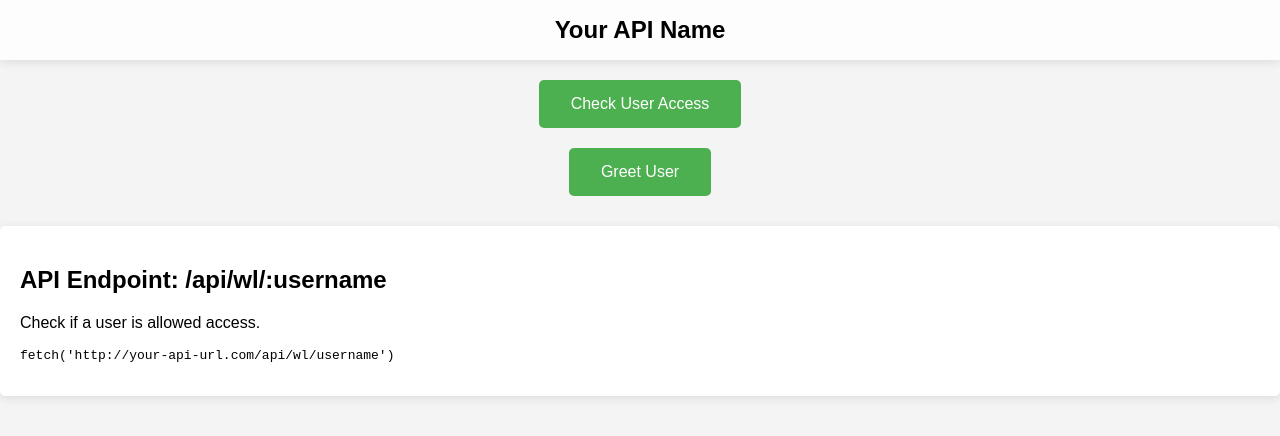
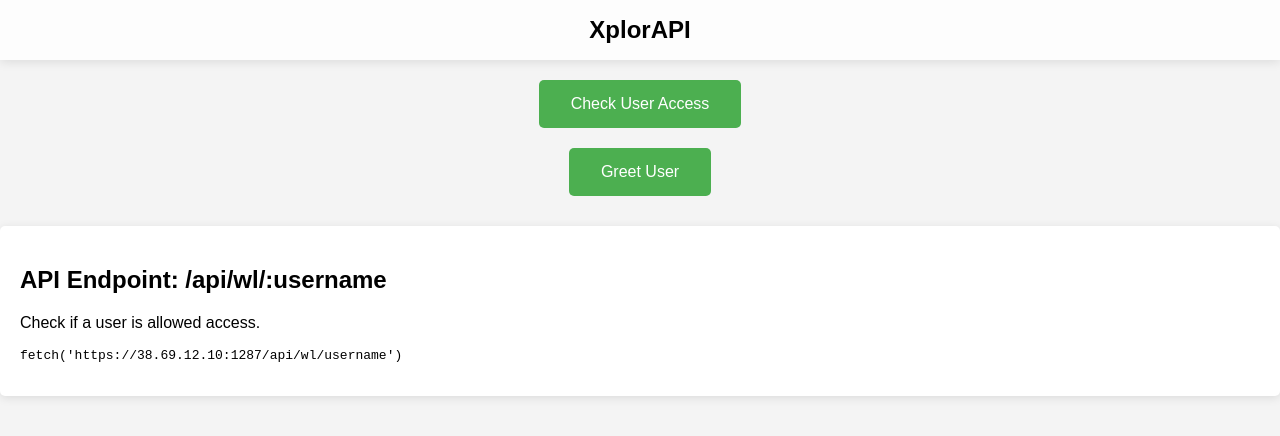
Before and after one commit to xplor-studios/api, a plain HTML site: page index.html in a window 1280 px wide. Both pictures are taken after a click on the button "Check User Access". Drawn offline with Linux system fonts and the light colour scheme.

Commit message:
Update index.html

```diff
--- a/index.html
+++ b/index.html
@@ -3,12 +3,12 @@
 <head>
     <meta charset="UTF-8">
     <meta name="viewport" content="width=device-width, initial-scale=1.0">
-    <title>Your API Name</title>
+    <title>XplorAPI</title>
     <link rel="stylesheet" href="styles.css"> <!-- Link to your CSS file -->
 </head>
 <body>
     <div class="topbar">
-        <h1>Your API Name</h1>
+        <h1>XplorAPI</h1>
     </div>
 
     <div class="button-container">
@@ -28,7 +28,7 @@
                 case 'wl':
                     info = `<h2>API Endpoint: /api/wl/:username</h2>
                             <p>Check if a user is allowed access.</p>
-                            <pre><code>fetch('http://your-api-url.com/api/wl/username')</code></pre>`;
+                            <pre><code>fetch('https://38.69.12.10:1287/api/wl/username')</code></pre>`;
                     break;
                 default:
                     info = `<p>Endpoint not found.</p>`;
```
